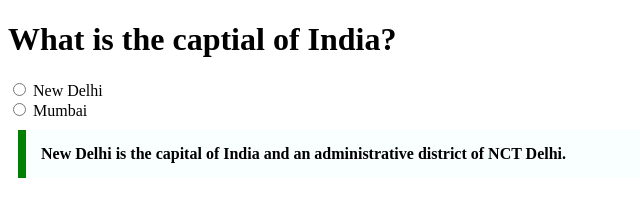
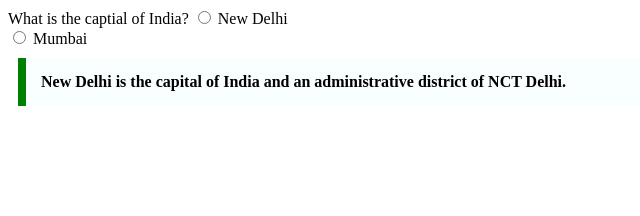
Before and after one commit to acciojob/trivia-8278471131, a website: page main.html in a window 1280 px wide. Shown: the whole page, without its empty margins (0-640 px from the left). Drawn offline with Linux system fonts and the light colour scheme.

Commit message:
created a submission

```diff
--- a/main.html
+++ b/main.html
@@ -10,7 +10,7 @@
 	<!-- the entire body must be written by student -->
     <script type="text/javascript" src="./script.js">
 </script>
-		<h1>What is the captial of India?</h1>
+		<span>What is the captial of India?</span>
 		<input type="radio" value="New Delhi" name="city">
 		<label>New Delhi</label><br>
 		<input type="radio" value="Mumbai" name="city">
```
